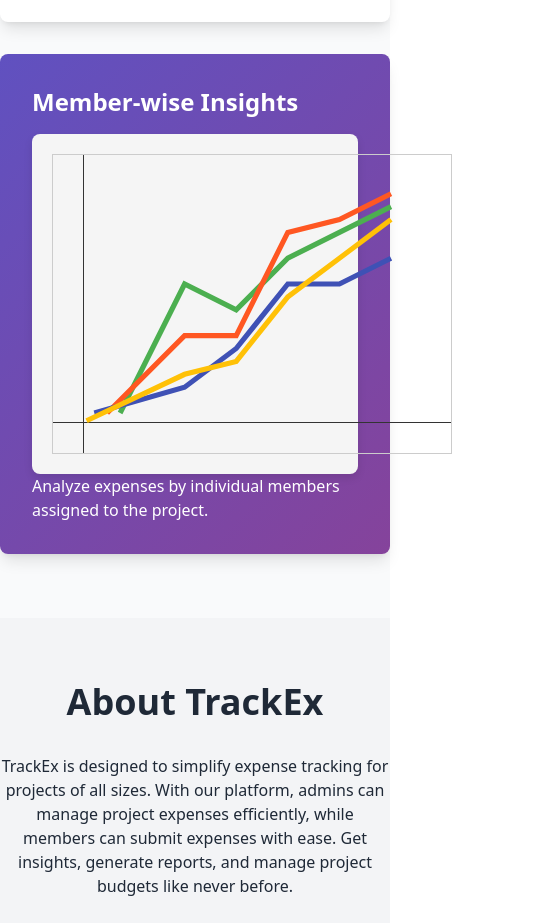
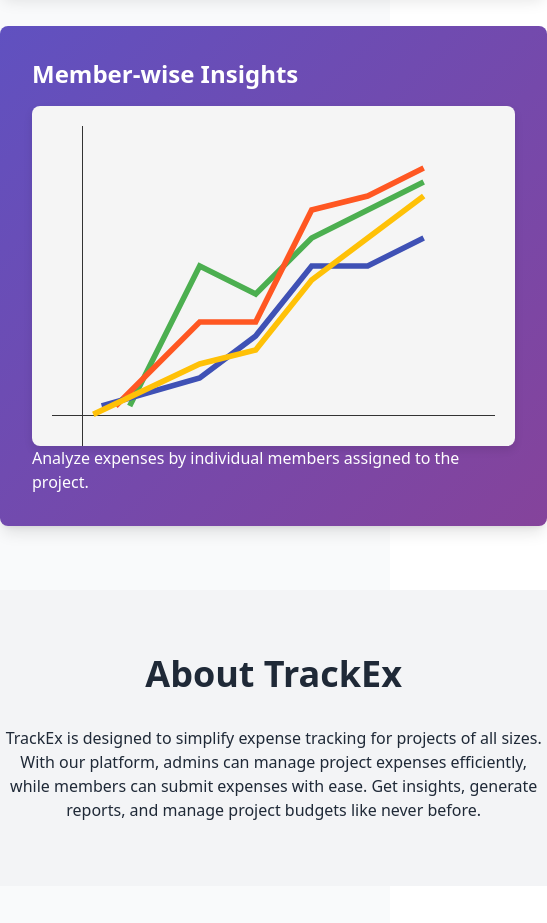
Before and after one commit to sarthakare/ExpenseTracker2, a React (Vite) app in the folder Client/: page / in a window 390 px wide. Shown: the part 1600-2523 px from the top of the page, 547 px wide, since content can reach past the window. Built offline with nearby package versions, Linux system fonts and the light colour scheme.

Commit message:
landing page mobile optimization

```diff
--- a/Client/src/assets/styles/landing_graph_animations.css
+++ b/Client/src/assets/styles/landing_graph_animations.css
@@ -1,11 +1,13 @@
 .chart-container {
-      width: 400px;
-      height: 300px;
-      border: 1px solid #ccc;
+  display: block;
+  height: 0;
+  margin: 0 auto;
   position: relative;
+  padding-bottom: 20em;
 }
 
-    .y-axis, .x-axis {
+.y-axis,
+.x-axis {
   position: absolute;
   background-color: #333;
 }
@@ -41,22 +43,22 @@
 }
 
 .line1 {
-      stroke: #4CAF50;
+  stroke: #4caf50;
   animation-delay: 0s;
 }
 
 .line2 {
-      stroke: #FF5722;
+  stroke: #ff5722;
   animation-delay: 0s;
 }
 
 .line3 {
-      stroke: #3F51B5;
+  stroke: #3f51b5;
   animation-delay: 0s;
 }
 
 .line4 {
-      stroke: #FFC107;
+  stroke: #ffc107;
   animation-delay: 0s;
 }
 
--- a/Client/src/components/landing.jsx
+++ b/Client/src/components/landing.jsx
@@ -5,8 +5,8 @@
 
 const Landing = () => {
   return (
-    <div className="min-h-screen bg-gray-50 text-gray-800">
-      <nav className="bg-[linear-gradient(180deg,#6051c0,#85439b)] p-6">
+    <div className="min-h-screen bg-gray-50 text-gray-800 grid sm:grid-cols-3">
+      <nav className="bg-[linear-gradient(180deg,#6051c0,#85439b)] p-6 sm:col-span-3">
         <div className="container mx-auto flex justify-between items-center">
           <div className="flex items-center">
             <img className="max-w-[50px] max-h-[50px]" src={logo} alt="" />
@@ -40,7 +40,7 @@
         </div>
       </nav>
 
-      <header className="bg-gray-100 py-20 text-center">
+      <header className="bg-gray-100 py-20 text-center sm:col-span-3">
         <h1 className="text-5xl font-bold">TrackEx</h1>
         <p className="text-xl mt-4">
           Where project expenses meet smart management.
@@ -51,7 +51,7 @@
         </button>
       </header>
 
-      <section id="features" className="py-16">
+      <section id="features" className="py-16 sm:col-span-3">
         <div className="container mx-auto">
           <h2 className="text-4xl font-bold text-center mb-12">Features</h2>
           <div className="grid grid-cols-1 md:grid-cols-3 gap-8">
@@ -175,7 +175,7 @@
         </div>
       </section>
 
-      <section id="about" className="py-16 bg-gray-100">
+      <section id="about" className="py-16 bg-gray-100 sm:col-span-3">
         <div className="container mx-auto text-center">
           <h2 className="text-4xl font-bold mb-8">About TrackEx</h2>
           <p>
@@ -188,7 +188,7 @@
         </div>
       </section>
 
-      <section id="contact" className="py-16">
+      <section id="contact" className="py-16 sm:col-span-3">
         <div className="container mx-auto text-center">
           <h2 className="text-4xl font-bold mb-8">Contact Us</h2>
           <p>
@@ -204,7 +204,7 @@
         </div>
       </section>
 
-      <footer className="bg-[linear-gradient(180deg,#85439b,#6051c0)] text-white py-6">
+      <footer className="bg-[linear-gradient(180deg,#85439b,#6051c0)] text-white py-6 sm:col-span-3">
         <div className="container mx-auto text-center">
           <p>&copy; {new Date().getFullYear()} TrackEx. All rights reserved.</p>
         </div>
```
Lines whose indentation alone changed are shown as unchanged.
